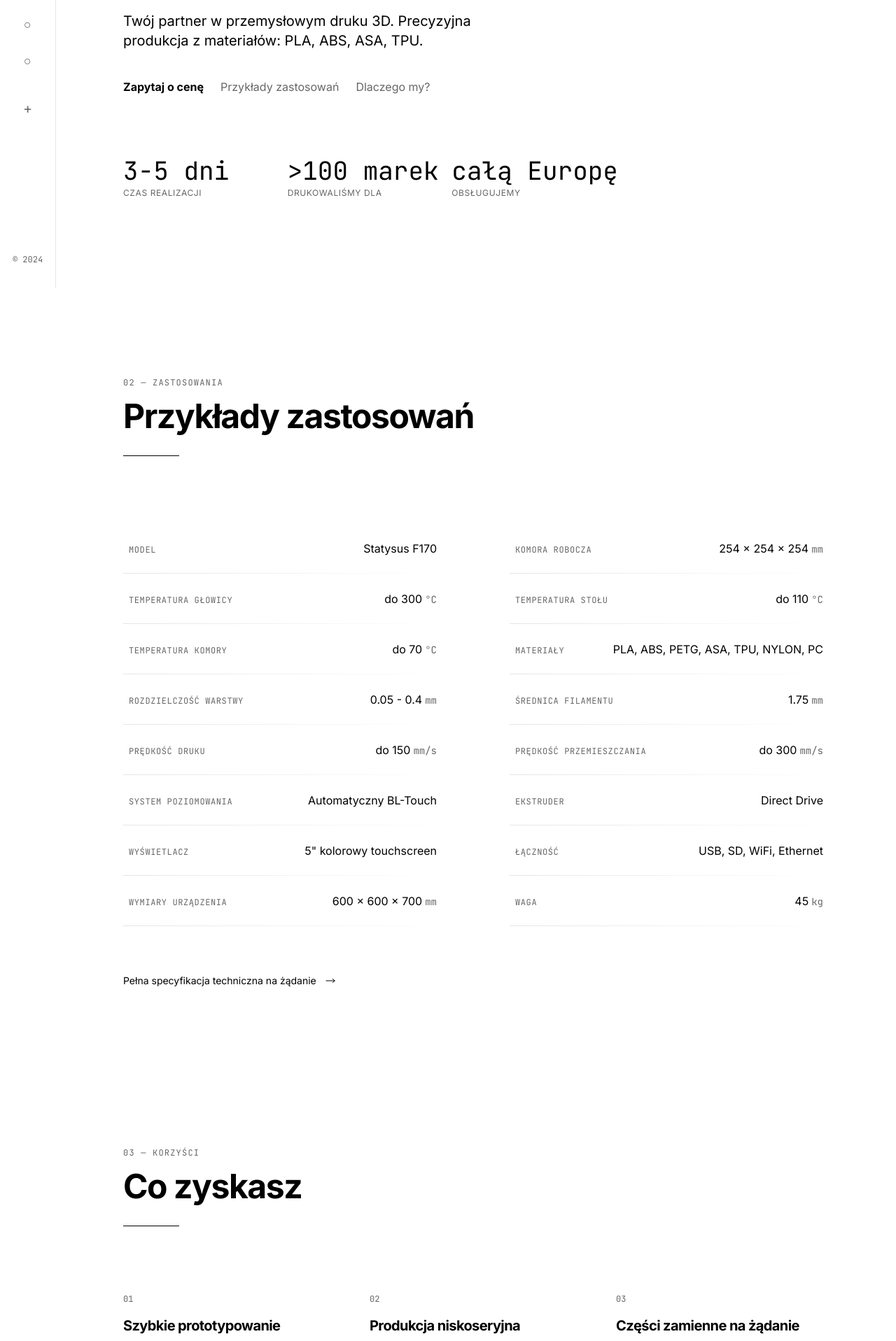
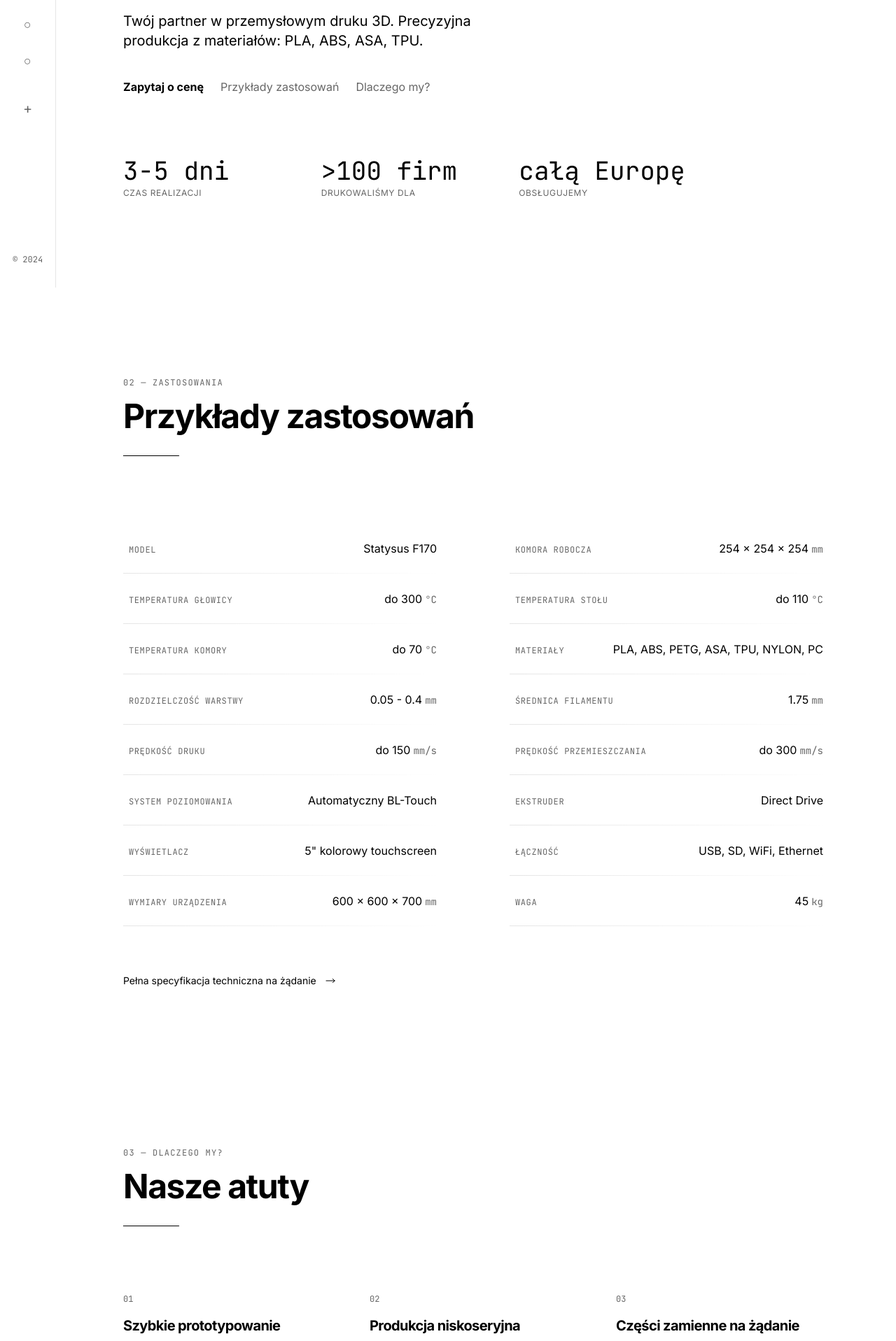
Before and after one commit to jann5/drukmajster-3d, a React (Vite) app in the folder app/: page / in a window 1280 px wide. Shown: the part 389-2306 px from the top of the page at 70% size. Built offline with nearby package versions, Linux system fonts and the light colour scheme.

Commit message:
Fix stats overlap, rename marek to firm, and update Dlaczego my navigation

```diff
--- a/app/src/App.tsx
+++ b/app/src/App.tsx
@@ -101,7 +101,7 @@ export default function App() {
 
       {/* Main Content Container */}
       <main className="md:pl-20 w-full overflow-hidden">
-        <HomeSection onOpenGallery={() => setIsGalleryOpen(true)} />
+        <HomeSection />
         <SpecsSection />
         <BenefitsSection />
         <UseCasesSection />
--- a/app/src/components/Sidebar.tsx
+++ b/app/src/components/Sidebar.tsx
@@ -6,7 +6,7 @@ interface SidebarProps {
   onOpenGallery?: () => void;
 }
 
-const sections = ['Home', 'Przykłady zastosowań', 'Benefits', 'Use Cases', 'Zapytaj o cenę'];
+const sections = ['Home', 'Przykłady zastosowań', 'Dlaczego my?', 'Use Cases', 'Zapytaj o cenę'];
 
 export function Sidebar({ activeSection, onNavigate, onOpenGallery }: SidebarProps) {
   return (
--- a/app/src/sections/BenefitsSection.tsx
+++ b/app/src/sections/BenefitsSection.tsx
@@ -45,13 +45,13 @@ export function BenefitsSection() {
         <div className="mb-24">
           <Reveal>
             <span className="font-mono text-gray-text text-xs uppercase tracking-widest block mb-4">
-              03 — Korzyści
+              03 — Dlaczego my?
             </span>
           </Reveal>
 
           <Reveal delay={0.1}>
             <h2 className="font-sans font-bold text-black text-3xl md:text-5xl mb-8">
-              Co zyskasz
+              Nasze atuty
             </h2>
           </Reveal>
 
--- a/app/src/sections/HomeSection.tsx
+++ b/app/src/sections/HomeSection.tsx
@@ -2,10 +2,10 @@ import { Reveal } from '../components/ui/Reveal';
 import { motion } from 'framer-motion';
 
 interface HomeSectionProps {
-  onOpenGallery?: () => void;
+  // onOpenGallery?: () => void; // Removed because the button now links to #benefits
 }
 
-export function HomeSection({ onOpenGallery }: HomeSectionProps) {
+export function HomeSection({ }: HomeSectionProps) {
   return (
     <section
       id="home"
@@ -72,18 +72,18 @@ export function HomeSection({ onOpenGallery }: HomeSectionProps) {
             >
               Przykłady zastosowań
             </a>
-            <button
-              onClick={onOpenGallery}
-              className="btn-underline font-sans text-gray-text text-base py-2 hover:text-black transition-colors group"
+            <a
+              href="#benefits"
+              className="btn-underline font-sans text-gray-text text-base py-2 hover:text-black transition-colors"
             >
-              <span>Dlaczego my?</span>
-            </button>
+              Dlaczego my?
+            </a>
           </div>
         </Reveal>
 
         {/* Stats Row */}
         <Reveal delay={0.7} width="100%">
-          <div className="mt-20 grid grid-cols-3 gap-8 max-w-2xl">
+          <div className="mt-20 grid grid-cols-1 sm:grid-cols-3 gap-y-10 sm:gap-x-12 lg:gap-x-20 max-w-3xl">
             <div>
               <span className="font-mono text-black text-3xl md:text-4xl block whitespace-nowrap">
                 3-5 dni
@@ -92,7 +92,7 @@ export function HomeSection({ onOpenGallery }: HomeSectionProps) {
             </div>
             <div>
               <span className="font-mono text-black text-3xl md:text-4xl block whitespace-nowrap">
-                &gt;100 marek
+                &gt;100 firm
               </span>
               <span className="font-sans text-gray-text text-xs uppercase tracking-wider mt-1 block">Drukowaliśmy dla</span>
             </div>
```
